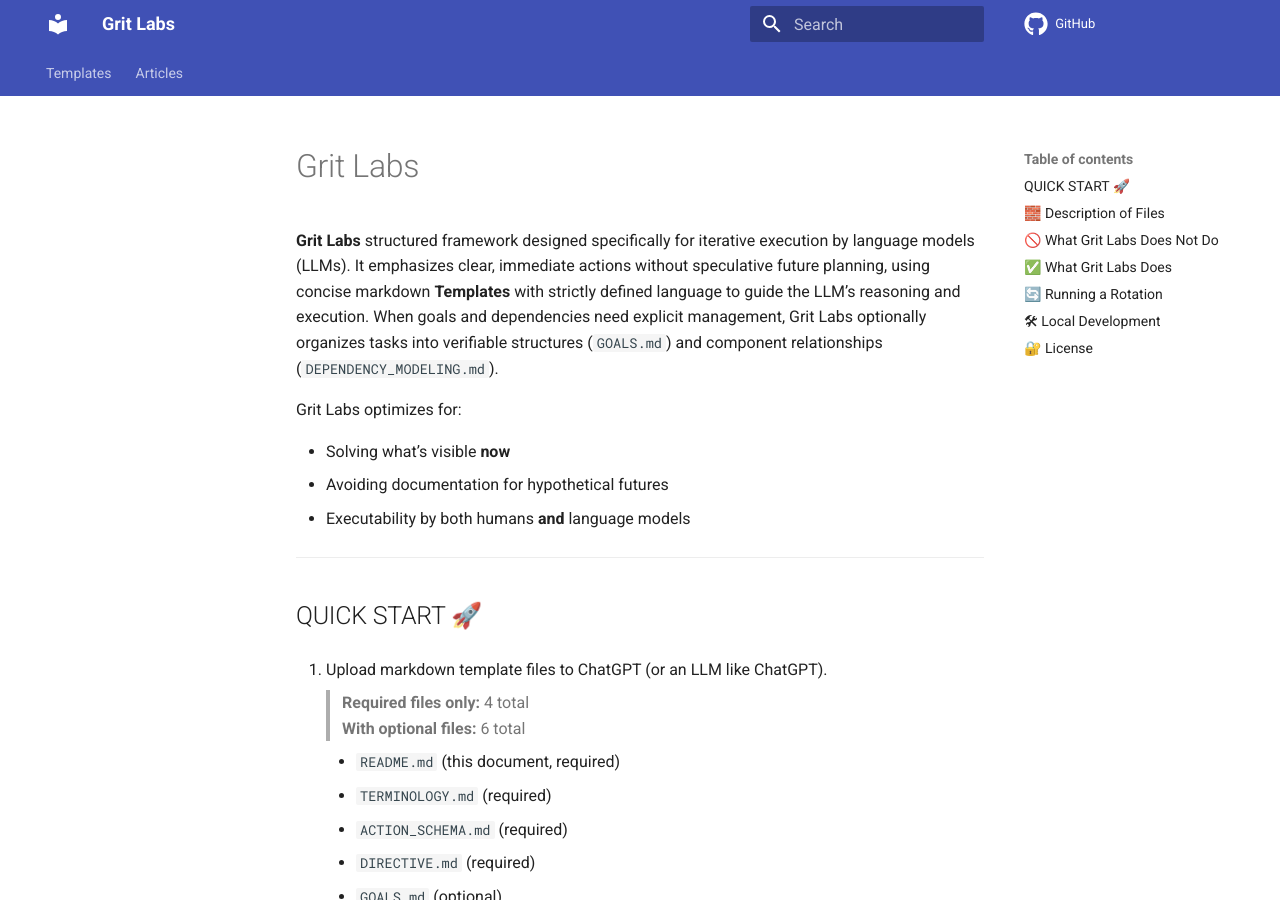
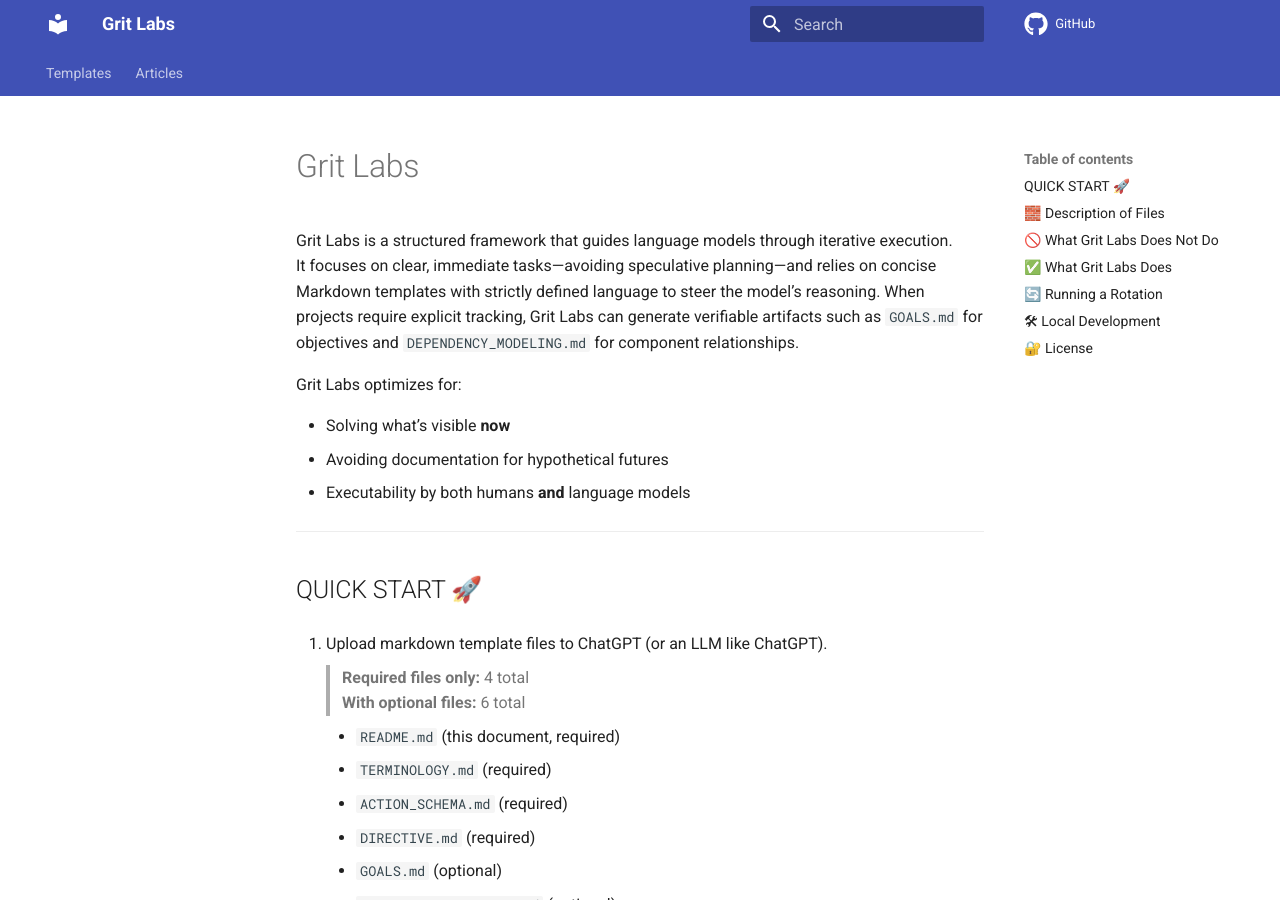
Before and after one commit to gritlabs1/gritlabs, an MkDocs documentation site: the page built from docs/pages/index.md, in a window 1280 px wide and 900 px high. Built offline with MkDocs 1.6.1 and Material for MkDocs 9.7.7, drawn with Linux system fonts in a browser that asks for light colours; comment, search, counter and statistics services are not loaded.

Commit message:
Fix typo

```diff
--- a/docs/pages/index.md
+++ b/docs/pages/index.md
@@ -1,6 +1,7 @@
 # Grit Labs
 
-**Grit Labs** structured framework designed specifically for iterative execution by language models (LLMs). It emphasizes clear, immediate actions without speculative future planning, using concise markdown **Templates** with strictly defined language to guide the LLM’s reasoning and execution. When goals and dependencies need explicit management, Grit Labs optionally organizes tasks into verifiable structures (`GOALS.md`) and component relationships (`DEPENDENCY_MODELING.md`).
+Grit Labs is a structured framework that guides language models through iterative execution.
+It focuses on clear, immediate tasks—avoiding speculative planning—and relies on concise Markdown templates with strictly defined language to steer the model’s reasoning. When projects require explicit tracking, Grit Labs can generate verifiable artifacts such as `GOALS.md` for objectives and `DEPENDENCY_MODELING.md` for component relationships.
 
 
 Grit Labs optimizes for:
```
Also changed, not shown: docs/pages/templates1/README.md (+2 -1 lines), README.md.
